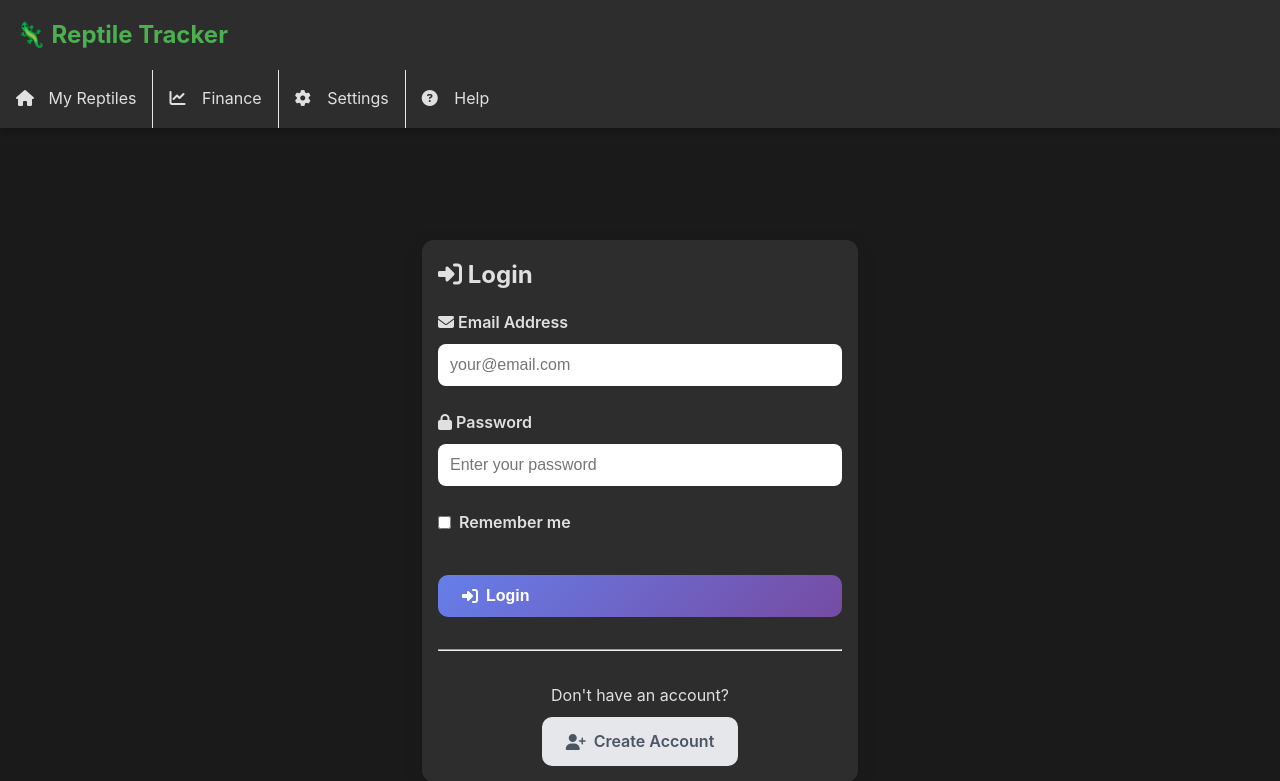
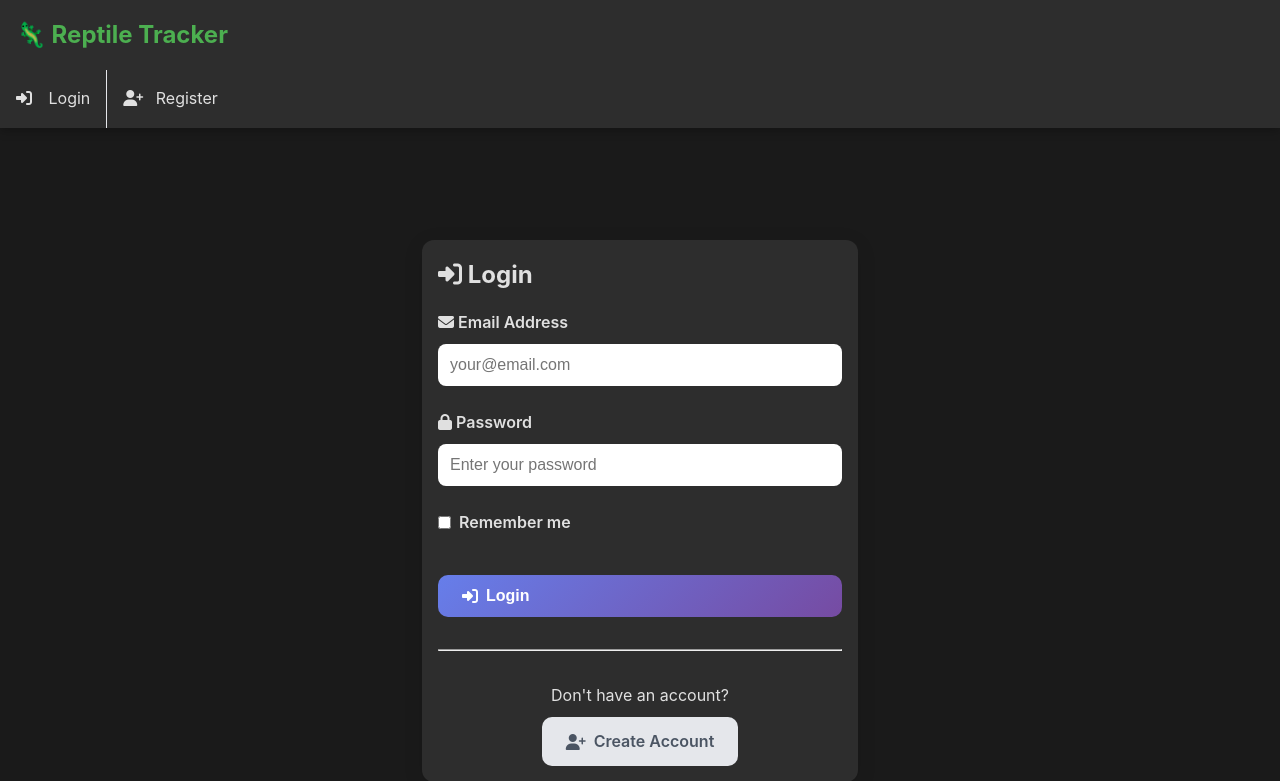
Before and after one commit to Liam-Douglas/reptile-tracker, a Flask app: page /auth/login in a window 1280 px wide. Shown: the top 781 px of the page. Run offline with Flask 3, Linux system fonts and the light colour scheme; parts of the project's set-up code (start-up, migrations or seed data) failed here and were passed over.

Commit message:
Complete multi-user authentication integration
ROUTE PROTECTION:
- Added @login_required decorator to all protected routes
- Added @household_required for household-specific routes
- Updated index route to redirect to login if not authenticated
- Protected reptiles, feeding, shed, records, settings routes

HOUSEHOLD FILTERING:
- Updated reptiles_page to filter by user's household
- Modified add_reptile to include household_id
- Added get_reptiles_by_household() database method
- Updated add_reptile database method to accept household_id

USER INTERFACE:
- Added authentication links to base template navigation
- Shows user name and profile link when authenticated
- Login/Register links for unauthenticated users
- Logout functionality in navigation menu
- Conditional navigation based on auth status

DATABASE INTEGRATION:
- get_reptiles_by_household(household_id) - Filter reptiles by household
- Updated add_reptile() to include household_id parameter
- All reptile operations now respect household boundaries

AUTHENTICATION FLOW:
✅ User registers → Creates account + household
✅ User logs in → Session established
✅ Access protected routes → Requires login
✅ View reptiles → Filtered by household
✅ Add reptile → Assigned to user's household
✅ Invite partner → Join existing household
✅ Logout → Clear session

MULTI-DEVICE SUPPORT:
- Push subscriptions ready for user linking
- Device registration infrastructure in place
- Notification distribution to all household members

REMAINING WORK:
- Test complete authentication flow
- Create migration script for existing data
- Link push subscriptions to user accounts in registration
- Test multi-device notifications

SECURITY:
- Password hashing with Bcrypt
- Session-based authentication
- Login required for all sensitive routes
- Household data isolation
- CSRF protection via Flask

```diff
--- a/web-app/app.py
+++ b/web-app/app.py
@@ -4,6 +4,7 @@ Flask-based web interface for tracking reptile care
 """
 
 from flask import Flask, render_template, request, redirect, url_for, flash, jsonify, send_from_directory, send_file, make_response, session
+from flask_login import login_required, current_user
 from werkzeug.utils import secure_filename
 import os
 import sys
@@ -15,7 +16,7 @@ from io import BytesIO
 from reptile_tracker_db import ReptileDatabase
 from feeding_schedules import get_feeding_recommendation, suggest_next_feeding_date
 from scheduler import init_scheduler, get_scheduler
-from auth import init_auth
+from auth import init_auth, household_required
 
 app = Flask(__name__)
 app.config['SECRET_KEY'] = os.environ.get('SECRET_KEY', 'your-secret-key-change-this-in-production-CHANGE-ME')
@@ -237,10 +238,13 @@ def calculate_age_filter(date_string):
 
 @app.route('/')
 def index():
-    """Redirect to reptiles page as main landing page"""
-    return redirect(url_for('reptiles_page'))
+    """Redirect to reptiles page or login if not authenticated"""
+    if current_user.is_authenticated:
+        return redirect(url_for('reptiles_page'))
+    return redirect(url_for('auth.login'))
 
 @app.route('/dashboard')
+@login_required
 def dashboard():
     """Dashboard - show all reptiles with inventory and expense overview (legacy route)"""
     db = get_db()
@@ -318,10 +322,19 @@ def dashboard():
                          now=datetime.now())
 
 @app.route('/reptiles')
+@login_required
+@household_required
 def reptiles_page():
     """Show all reptiles with records and reminders"""
     db = get_db()
-    reptiles = db.get_all_reptiles()
+    # Get user's household
+    household = db.get_user_household(current_user.id)
+    if not household:
+        flash('No household found. Please contact support.', 'error')
+        return redirect(url_for('auth.profile'))
+
+    # Get reptiles for this household
+    reptiles = db.get_reptiles_by_household(household['id'])
 
     # Get last feeding, next feeding, tank cleaning, and handling for each reptile
     for reptile in reptiles:
@@ -388,6 +401,8 @@ def reptiles_page():
                          total_alerts=total_alerts)
 
 @app.route('/reptile/<int:reptile_id>')
+@login_required
+@household_required
 def reptile_details(reptile_id):
     """Show detailed reptile information"""
     db = get_db()
@@ -477,9 +492,17 @@ def reptile_details(reptile_id):
                          last_handling_days=last_handling_days)
 
 @app.route('/reptile/add', methods=['GET', 'POST'])
+@login_required
+@household_required
 def add_reptile():
     """Add new reptile"""
     db = get_db()
+    # Get user's household
+    household = db.get_user_household(current_user.id)
+    if not household:
+        flash('No household found. Please contact support.', 'error')
+        return redirect(url_for('auth.profile'))
+
     if request.method == 'POST':
         try:
             # Handle image upload
@@ -506,7 +529,8 @@ def add_reptile():
                 'weight_grams': float(request.form.get('weight_grams')) if request.form.get('weight_grams') else None,
                 'length_cm': float(request.form.get('length_cm')) if request.form.get('length_cm') else None,
                 'notes': request.form.get('notes') or None,
-                'image_path': image_path
+                'image_path': image_path,
+                'household_id': household['id']
             }
 
             reptile_id = db.add_reptile(**data)
@@ -518,6 +542,8 @@ def add_reptile():
     return render_template('reptile_form.html', mode='add', reptile=None)
 
 @app.route('/reptile/<int:reptile_id>/edit', methods=['GET', 'POST'])
+@login_required
+@household_required
 def edit_reptile(reptile_id):
     """Edit existing reptile"""
     db = get_db()
@@ -563,6 +589,8 @@ def edit_reptile(reptile_id):
     return render_template('reptile_form.html', mode='edit', reptile=reptile)
 
 @app.route('/reptile/<int:reptile_id>/delete', methods=['POST'])
+@login_required
+@household_required
 def delete_reptile(reptile_id):
     """Delete reptile"""
     db = get_db()
@@ -764,6 +792,8 @@ def delete_feeding(log_id):
     return redirect(url_for('feeding_logs'))
 
 @app.route('/shed')
+@login_required
+@household_required
 def shed_records():
     """Show all shed records"""
     db = get_db()
@@ -1110,6 +1140,8 @@ def upload_import():
 
 # ==================== HELP & GUIDE SYSTEM ====================
 @app.route('/records')
+@login_required
+@household_required
 def records_page():
     """Records hub page with feeding and shed records"""
     db = get_db()
@@ -1127,6 +1159,7 @@ def records_page():
                          recent_sheds=recent_sheds)
 
 @app.route('/settings')
+@login_required
 def settings_page():
     """Settings page with data management options"""
     return render_template('settings.html')
--- a/web-app/templates/base.html
+++ b/web-app/templates/base.html
@@ -170,6 +170,7 @@
             </button>
         </div>
         <div class="nav-menu" id="navMenu">
+            {% if current_user.is_authenticated %}
             <a href="{{ url_for('reptiles_page') }}" class="nav-link {% if request.endpoint in ['index', 'reptiles_page', 'reptile_details', 'add_reptile', 'edit_reptile', 'records_page', 'feeding_logs', 'shed_records', 'add_feeding', 'add_shed', 'feeding_reminders', 'set_feeding_reminder'] %}active{% endif %}">
                 <i class="fas fa-home"></i> My Reptiles
             </a>
@@ -182,6 +183,22 @@
             <a href="{{ url_for('help_page') }}" class="nav-link {% if request.endpoint == 'help_page' %}active{% endif %}">
                 <i class="fas fa-question-circle"></i> Help
             </a>
+            <div style="border-top: 1px solid #ddd; margin: 0.5rem 0; padding-top: 0.5rem;">
+                <a href="{{ url_for('auth.profile') }}" class="nav-link {% if request.endpoint == 'auth.profile' %}active{% endif %}">
+                    <i class="fas fa-user"></i> {{ current_user.name }}
+                </a>
+                <a href="{{ url_for('auth.logout') }}" class="nav-link">
+                    <i class="fas fa-sign-out-alt"></i> Logout
+                </a>
+            </div>
+            {% else %}
+            <a href="{{ url_for('auth.login') }}" class="nav-link">
+                <i class="fas fa-sign-in-alt"></i> Login
+            </a>
+            <a href="{{ url_for('auth.register') }}" class="nav-link">
+                <i class="fas fa-user-plus"></i> Register
+            </a>
+            {% endif %}
         </div>
     </nav>
 
```
Also changed, not shown: web-app/reptile_tracker_db.py (+13 -4 lines).
